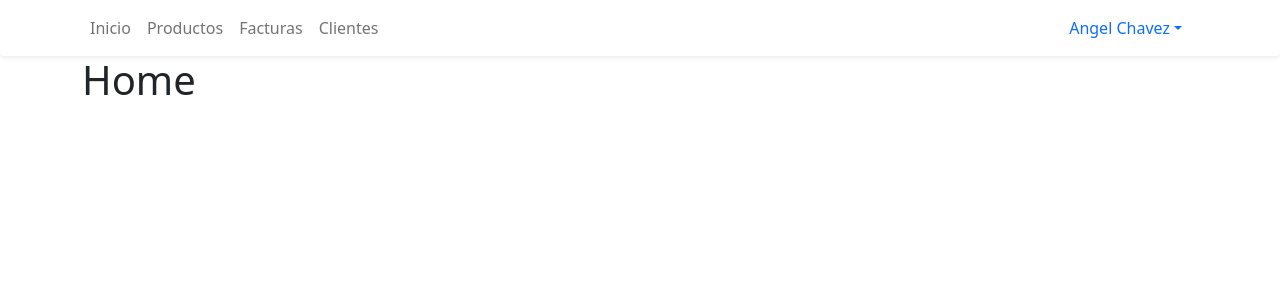
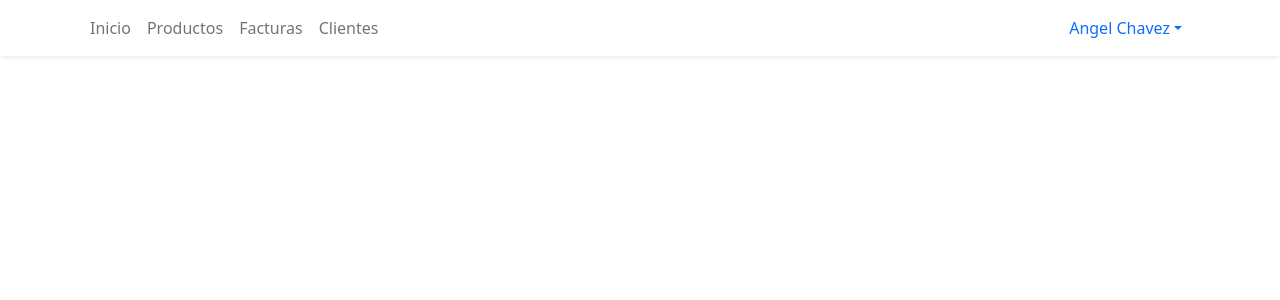
Before and after one commit to agchavez/billing-frontend, a React (Create React App) app: page /billing/home in a window 1280 px wide. Shown: the top 300 px of the page. Built offline with nearby package versions, Linux system fonts and the light colour scheme.

Commit message:
docker config

```diff
--- a/src/Pages/homePage.tsx
+++ b/src/Pages/homePage.tsx
@@ -2,8 +2,10 @@ import React from 'react'
 
 export const HomePage = () => {
     return (
-        <div>
-            <h1>Home</h1>
-        </div>
+        <>
+            <div className="row">
+
+            </div>
+        </>
     )
 }
```
Also changed, not shown: 2 other files (tests, documents, lock files or other folders).
